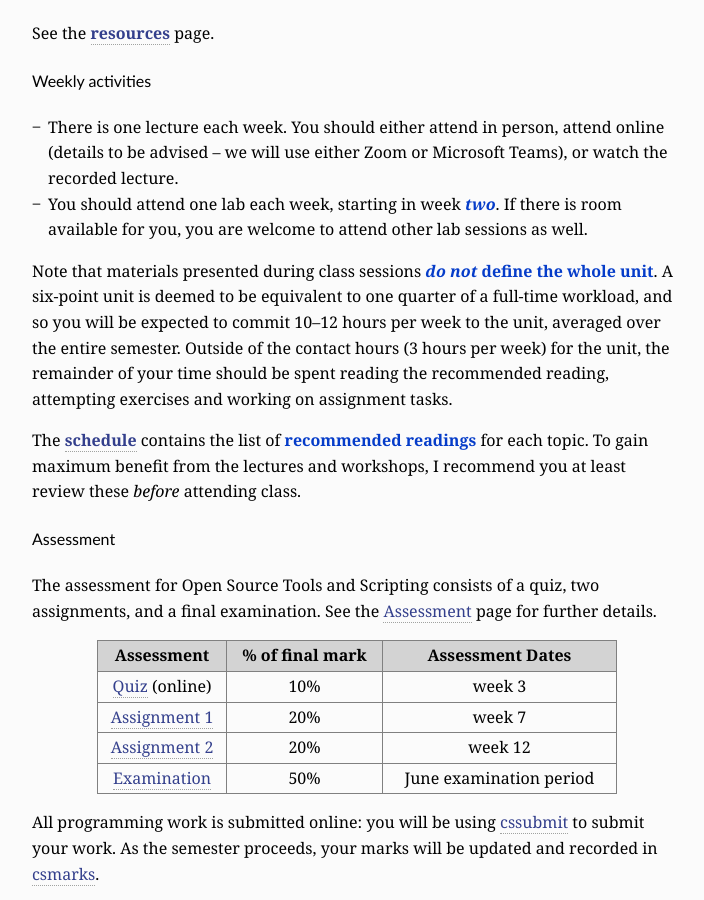
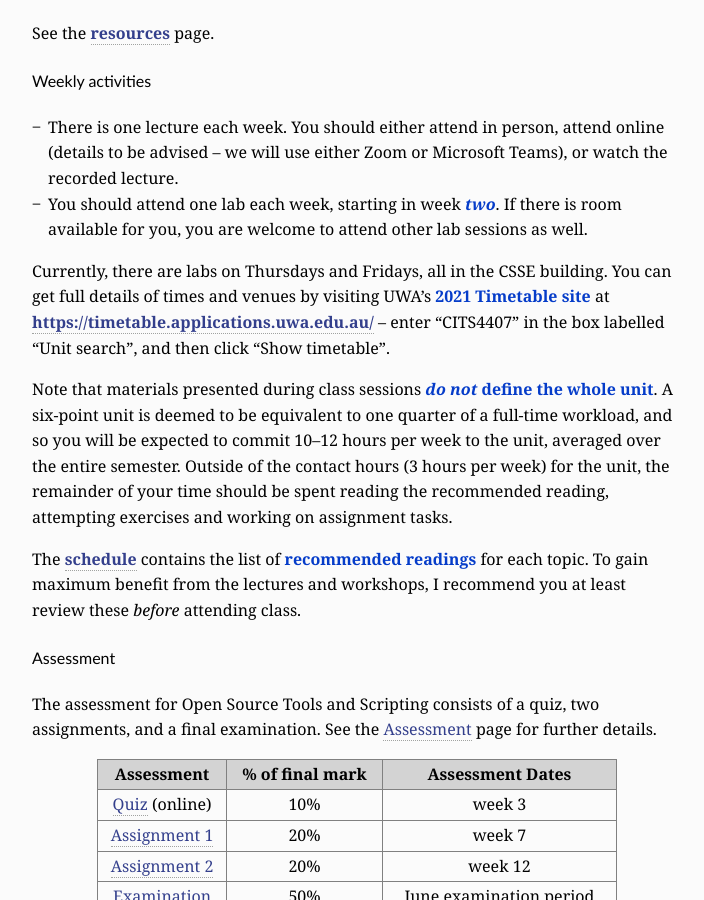
Before and after one commit to cits4407/cits4407.github.io, a Jekyll site: the page built from docs/index.md, in a window 1280 px wide and 900 px high, scrolled down 1194 px. Shown: the whole window, without its empty margins (283-987 px from the left). Built offline with Jekyll 4.4.1, drawn with Linux system fonts in a browser that asks for light colours; some web fonts are replaced.

Commit message:
add link to Timetables site

```diff
--- a/docs/index.md
+++ b/docs/index.md
@@ -82,6 +82,12 @@ page.
   If there is room available for you, you are welcome to attend other
   lab sessions as well.
 
+Currently, there are labs on Thursdays and Fridays, all in the
+CSSE building. You can get full details of times and venues by
+visiting UWA's **2021 Timetable site**{: class="hi-pri" :} at
+**<https://timetable.applications.uwa.edu.au/>** -- enter "CITS4407" in the
+box labelled "Unit search", and then click "Show timetable".
+
 Note that materials presented during class sessions
 **<span>*do not*</span> define the whole unit**{: class="hi-pri" :}.
 A six-point unit is deemed to be equivalent to one quarter of a
```
